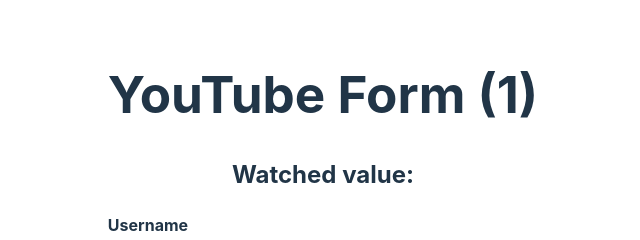
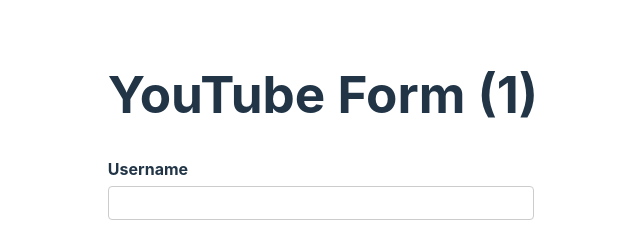
Before and after one commit to Sene68/react-hook-form, a React (Vite) app: page / in a window 1280 px wide. Shown: the top 240 px of the page, without its empty margins (317-957 px from the left). Built offline with nearby package versions, Linux system fonts and the light colour scheme; no server answers.

Commit message:
watch useEffect

```diff
--- a/src/components/YouTubeForm.tsx
+++ b/src/components/YouTubeForm.tsx
@@ -1,3 +1,4 @@
+import { useEffect } from "react"
 import { useForm, useFieldArray } from "react-hook-form"
 import { DevTool } from "@hookform/devtools"
 
@@ -52,14 +53,20 @@
         console.log("Form submitted", data)
     }
 
-    const watchUsername = watch("username")
+    useEffect(() => {
+        const subscription =  watch((value) => {
+            console.log(value)
+        })
+        return () => subscription.unsubscribe()
+    })
+
 
     renderCount++
 
     return(
         <div>
             <h1>YouTube Form ({renderCount/2})</h1>
-            <h2>Watched value: {watchUsername}</h2>
+            {/* <h2>Watched value: {watchUsername}</h2> */}
             <form onSubmit={handleSubmit(onSubmit)} noValidate>
                 <div className="form-control">
                     <label htmlFor="username">Username</label>
```
